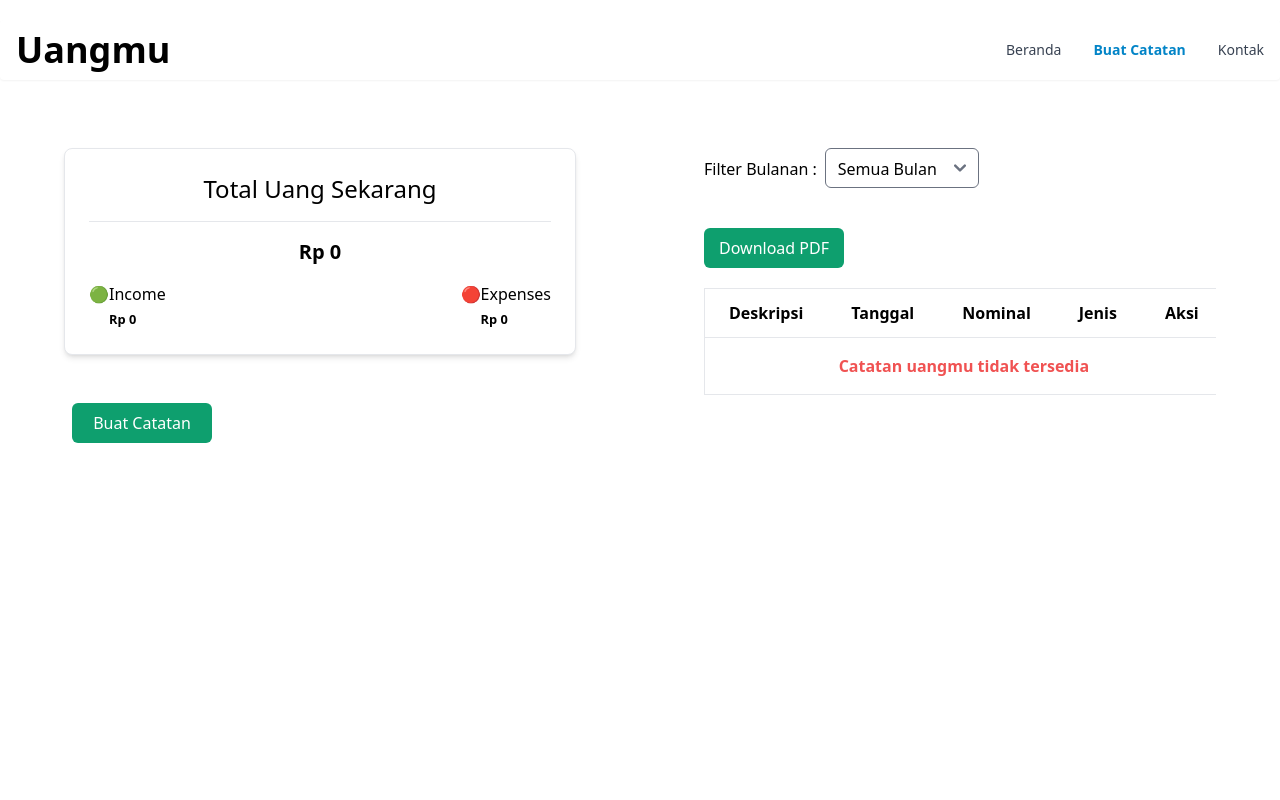
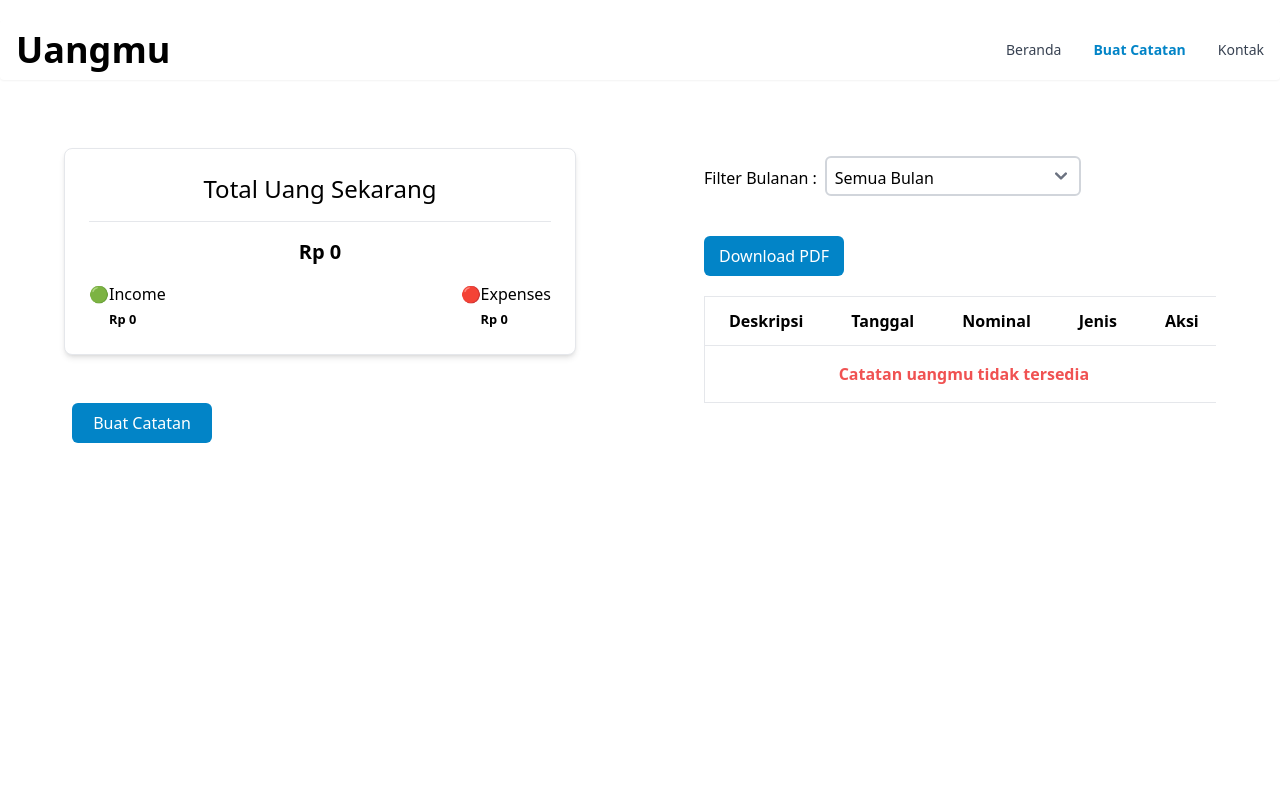
Before and after one commit to Anugerah20/Uangmu, a React (Vite) app: page /takenotes in a window 1280 px wide. Shown: the top 800 px of the page. Built offline with nearby package versions, Linux system fonts and the light colour scheme.

Commit message:
styling: update input and button

```diff
--- a/src/index.css
+++ b/src/index.css
@@ -2,7 +2,7 @@
 @tailwind components;
 @tailwind utilities;
 
-/* Components button TakeNotes */
+/* Components button TakeNotes, Login, Register */
 @layer components {
      .card-note {
           @apply flex flex-col flex-wrap mx-auto my-[3rem];
@@ -12,12 +12,14 @@
           @apply flex flex-col gap-4 mx-auto my-[2.5rem];
      }
 
-     .btn-note {
-          @apply flex justify-center items-center bg-green-500 text-white w-[140px] h-[40px] rounded-md transition-all duration-300 ease-in-out;
+     .btn-note,
+     .btn-contact,
+     .btn-modal {
+          @apply flex justify-center items-center bg-sky-600 text-white w-[140px] h-[40px] rounded-md active:bg-sky-900 transition-all duration-300 ease-in-out;
      }
 
-     .btn-note:hover {
-          @apply bg-[#046949];
+     .btn-login, .btn-register {
+          @apply w-full h-10 rounded-lg bg-sky-600 hover:bg-sky-800 text-white transition duration-200 ease-in-out focus:font-bold
      }
 
      /* Footer */
@@ -25,4 +27,20 @@
           @apply flex justify-between sm:justify-between;
      }
 
+/* Component Input Text, Email, Password, Number, Date, Time, File, Textarea, Select */
+input[type="text"],
+input[type="email"],
+input[type="password"],
+input[type="number"],
+input[type="date"],
+input[type="time"],
+input[type="file"],
+textarea {
+     @apply w-full px-3 py-3 mb-2 rounded-lg border-2 border-gray-300 outline-none focus:border-sky-500 transition ease-in-out
 }
+
+select {
+     @apply w-1/2 px-2 py-2 mt-2 rounded-lg border-2 border-gray-300 outline-none focus:border-sky-500 transition ease-in-out
+}
+
+}
```
